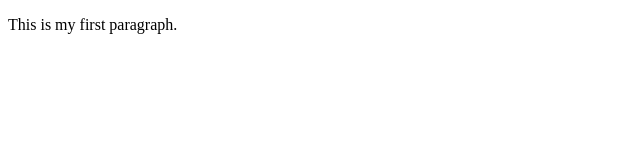
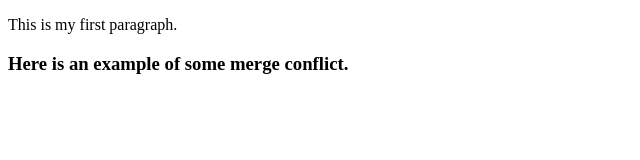
Before and after one commit to BisaVenugopal/First-Repository, a plain HTML site: page number/index.html in a window 1280 px wide. Shown: the whole page, without its empty margins (0-640 px from the left). Drawn offline with Linux system fonts and the light colour scheme.

Commit message:
Conflict code is added here.

```diff
--- a/number/index.html
+++ b/number/index.html
@@ -2,5 +2,6 @@
 <html>
     <body>
         <p>This is my first paragraph.</p>
+        <h3>Here is an example of some merge conflict.</h3>
     </body>
 </html>
```
